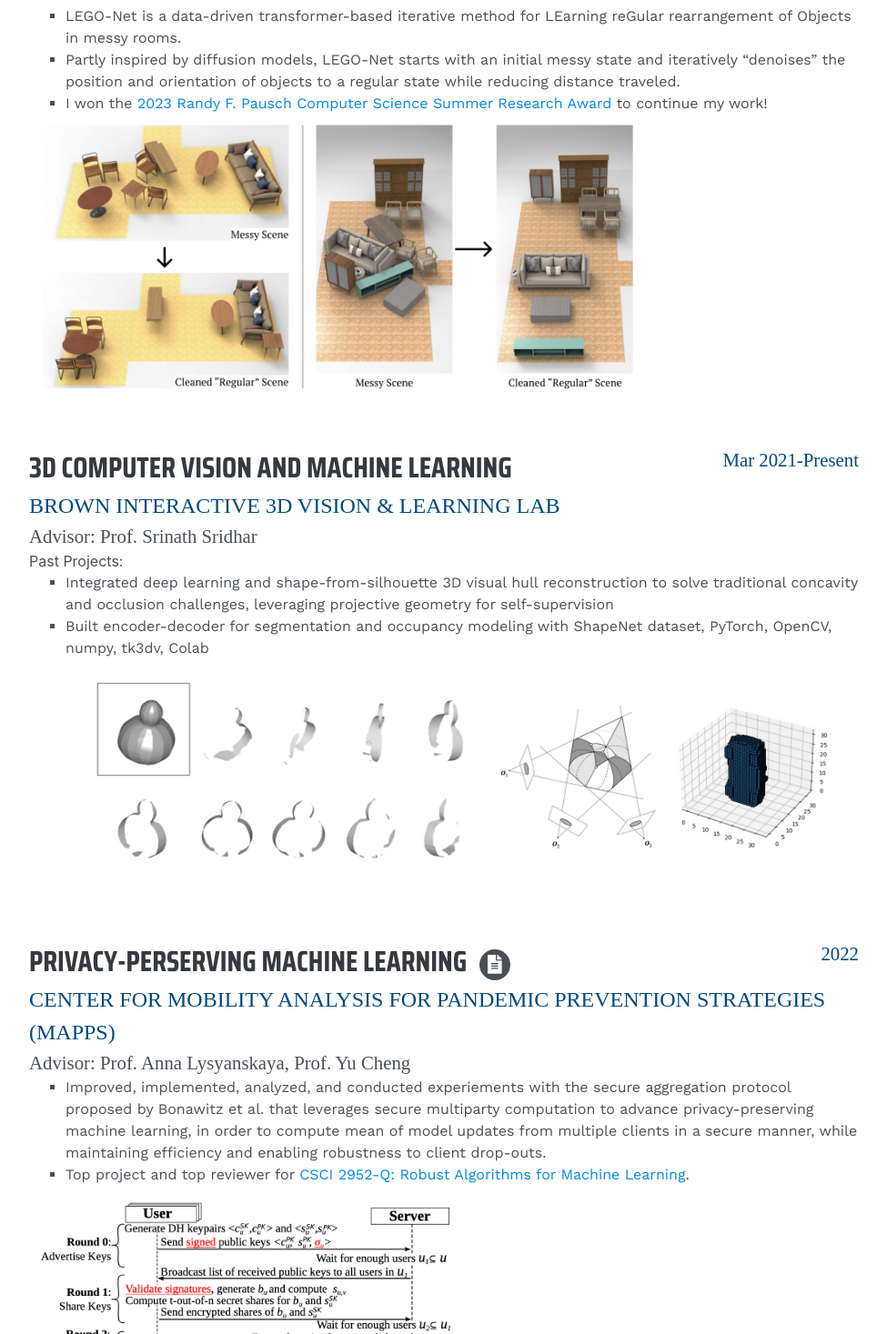
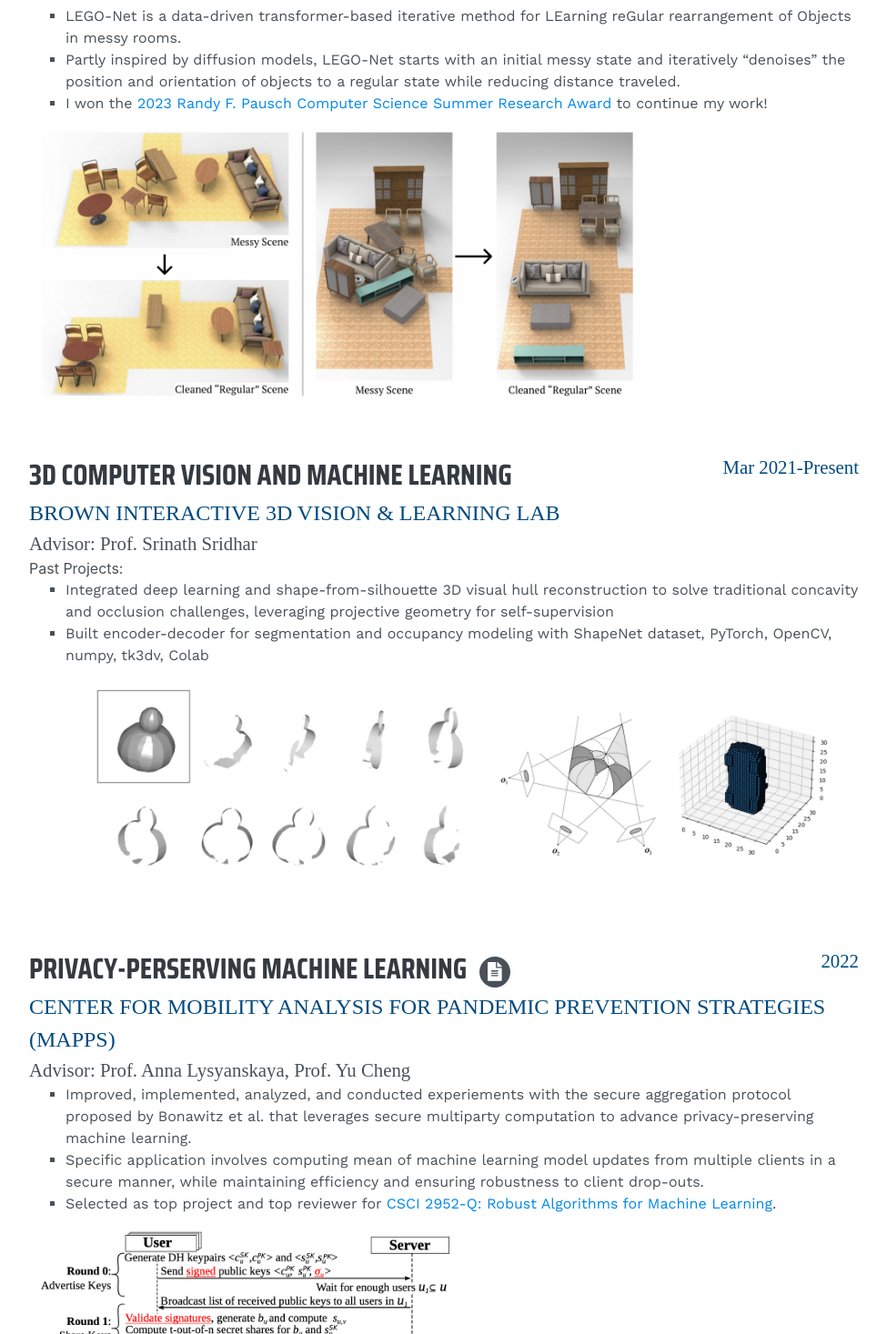
Before and after one commit to QiuhongAnnaWei/qiuhongannawei.me, a React (Create React App) app: page / in a window 1280 px wide. Shown: the part 1103-2570 px from the top of the page at 91% size, without its empty margins (288-1263 px from the left). Built offline with nearby package versions, Linux system fonts and the light colour scheme; a web font is replaced by a local one.

Commit message:
added processor + minor details

```diff
--- a/src/Components/Education.js
+++ b/src/Components/Education.js
@@ -28,7 +28,7 @@ class Education extends Component {
                 <li> <span className="subsubheading2"> Relevant Coursework </span>:
                 Data Structures, Algorithms, Computer Vision, Computer Graphics, Cryptography and Security, Artificial Intelligence, Robust Algorithms for Machine Learning, Operating Systems, Design and Engineering of Computing Systems, Software Engineering, Learning and Sequential Decision Making, Probability, Statistics, Discrete Math, Differential Equations, Prescriptive Analytics, Graph Theory and Algorithms, Abstract Algebra, Number Theory, Analysis, Combinatorial Theory
                 </li>
-                <li> <span className="subsubheading2"> Leadership & Service </span>: I am one of the department-appointed Meta Undergraduate Research Assistants at Brown Computer Science, for which I head efforts to facilitate undergraduate research. Specifically, I host events and serve as liaison between faculty and ~1200 CS students. </li>
+                <li> <span className="subsubheading2"> Leadership & Service </span>: I am one of the department-appointed <a target="_blank" href="http://ur.cs.brown.edu/"> Meta Undergraduate Research Asssistants</a>. at Brown Computer Science, for which I head efforts to facilitate undergraduate research. Specifically, I host events and serve as liaison between faculty and ~1200 CS students. </li>
                 <li> <span className="subsubheading2"> Teaching </span>: I am a teaching assistant for Applied Cryptography and graduate-level course on <a href="https://blog.cs.brown.edu/2022/09/19/novices-subject-matter-experts-how-2952-o-blurred-boundaries-between-robotics-cv-and-ml/" target="_blank" rel="noopener noreferrer"> Advanced 3D Robot Perception</a>.
                  </li>
                 <li> <span className="subsubheading2"> Activities </span>: Women in Computer Science (WiCS), Daebak Dance, Socially Responsible Investment Fund (SRIF), Brown Science Olympiad Event Coordinator </li>
--- a/src/Components/Projects.js
+++ b/src/Components/Projects.js
@@ -9,6 +9,7 @@ import name1 from '../Assets/name1.png';
 import weenixfilesystem from '../Assets/weenixfilesystem.png';
 import Crepusculum1 from '../Assets/Crepusculum1.png';
 import Crepusculum2 from '../Assets/Crepusculum2.png';
+import cpu from '../Assets/cpu.png';
 
 
 
@@ -47,6 +48,22 @@ class Projects extends Component {
             </div>
           </div>
 
+          <div className="resume-item d-flex flex-column flex-md-row justify-content-between mb-5">
+            <div className="resume-content">
+              <div>
+                <span className="heading mt-3 mb-2 mr-2"> Single-Cycle Processor  </span>
+                <span className="social-icons-small">
+                </span>
+              </div>
+              <div className="subheading mb-0" href=""> Self-designed processor with essential instruction set </div>
+              <div className="subsubheading1 mb-0" href=""> Verilog, Assembly, Machine Code, Quartus, iVerilog Simulation, ModelSim </div>
+              <ul className="mb-2">
+                <li> Designed, implemented, booted, and optimized a single-cycle RISC-V processor on Cyclone V FPGA, with components including ROM, RAM, clocks with phase-locked loop, register files, program counter, ALU, datapath. Achieved clock rate of 64 GHz. </li>
+                <li> Supports arithmetic instructions (add, addi, sub, mul, slli), logical instructions (and, or), memory instructions (lw, sw), conditional branching instructions (beq, bne), and procedure call instructions (jal, jalr). </li>
+              </ul>
+              <img className="mt-1 mb-2" height="350px" src={cpu} alt=""></img>
+            </div>
+          </div>
 
           <div className="resume-item d-flex flex-column flex-md-row justify-content-between mb-5">
             <div className="resume-content">
@@ -79,6 +96,7 @@ class Projects extends Component {
                 </span>
               </div>
               <div className="subheading mb-0" href=""> A real-time city generator </div>
+              <div className="subsubheading1 mb-0" href=""> GLSL, React, Three.js </div>
               <ul className="mb-2">
                 <li> Generated and rendered city in real time with changing time, evolving sky, and moving cars.</li>
                 <li> See the website for more! </li>
--- a/src/Components/Research.js
+++ b/src/Components/Research.js
@@ -37,7 +37,7 @@ class Research extends Component {
               </div>
               <div>
                 Qiuhong Anna Wei, Sijie Ding, Jeong Joon Park, Rahul Sajnani, Adrien Poulenard, Srinath Sridhar, Leonidas Guibas <br/>
-                <span className="resume-date subsubheading2"> CVPR 2023 </span>
+                <span className="resume-date subsubheading2"> <strong> CVPR 2023 </strong> </span>
               </div>
 
               <ul className=" mb-0">
@@ -47,7 +47,7 @@ class Research extends Component {
                 </li>
 
               </ul>
-              <img className="mt-2 mb-2"  height="300px" src={legonet1} alt=""/>
+              <img className="mt-3 mb-2"  height="300px" src={legonet1} alt=""/>
 
             </div>
           </div>
@@ -89,8 +89,9 @@ class Research extends Component {
               <a className="subsubheading1 mb-3" target="_blank" rel="noopener noreferrer"> Advisor: Prof. Anna Lysyanskaya, Prof. Yu Cheng </a> <br/>
 
               <ul className=" mb-0">
-                <li> Improved, implemented, analyzed, and conducted experiements with the secure aggregation protocol proposed by Bonawitz et al. that leverages secure multiparty computation to advance privacy-preserving machine learning, in order to compute mean of model updates from multiple clients in a secure manner, while maintaining efficiency and enabling robustness to client drop-outs.</li>
-                <li> Top project and top reviewer for <a href="https://cs.brown.edu/people/ycheng79/csci2952qf22.html" target="_blank" rel="noopener noreferrer"> CSCI 2952-Q: Robust Algorithms for Machine Learning</a>. </li>
+                <li> Improved, implemented, analyzed, and conducted experiements with the secure aggregation protocol proposed by Bonawitz et al. that leverages secure multiparty computation to advance privacy-preserving machine learning. </li>
+                <li>Specific application involves computing mean of machine learning model updates from multiple clients in a secure manner, while maintaining efficiency and ensuring robustness to client drop-outs.</li>
+                <li> Selected as top project and top reviewer for <a href="https://cs.brown.edu/people/ycheng79/csci2952qf22.html" target="_blank" rel="noopener noreferrer"> CSCI 2952-Q: Robust Algorithms for Machine Learning</a>. </li>
               </ul>
               <img className="mt-2 mb-2"  height="350px" src={ppml2} alt=""/>
             </div>
@@ -107,7 +108,7 @@ class Research extends Component {
                 <span className="resume-date text-md-right subsubheading2 right"> 2021 </span>
               </div>
 
-              <a className="subsubheading1 mb-3" target="_blank" rel="noopener noreferrer"> Advisor: Prof. Michael Littman, Kaiyu Zheng </a> <br/>
+              <a className="subsubheading1 mt-1 mb-3" target="_blank" rel="noopener noreferrer"> Advisor: Prof. Michael Littman, Kaiyu Zheng </a> <br/>
 
               {/* <div class="flexcontainer">  */} {/* for putting it side by side */}
               <ul className="mb-0">
--- a/src/profileData.json
+++ b/src/profileData.json
@@ -225,7 +225,7 @@
 	"awards": {
 		"CS":[
 			{
-				"awardDetail": "Anita Borg Institute Grace Hopper Scholarship"
+				"awardDetail": "Brown Anita Borg Institute Grace Hopper Scholarship"
 			},
 			{
 				"awardDetail": "HackDuke Best Environment Hack"
```
Also changed, not shown: src/Assets/cpu.png (added), 1 other file (tests, documents, lock files or other folders).
